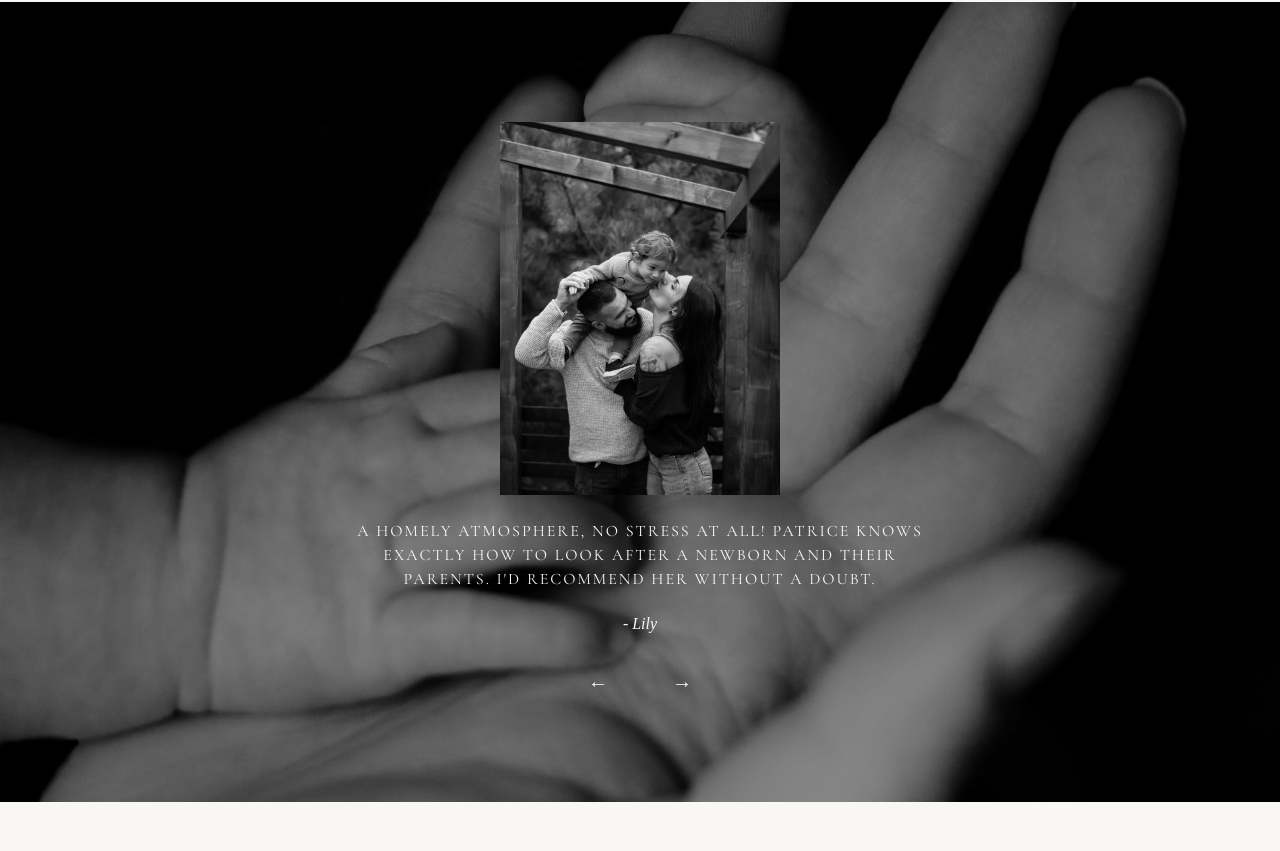
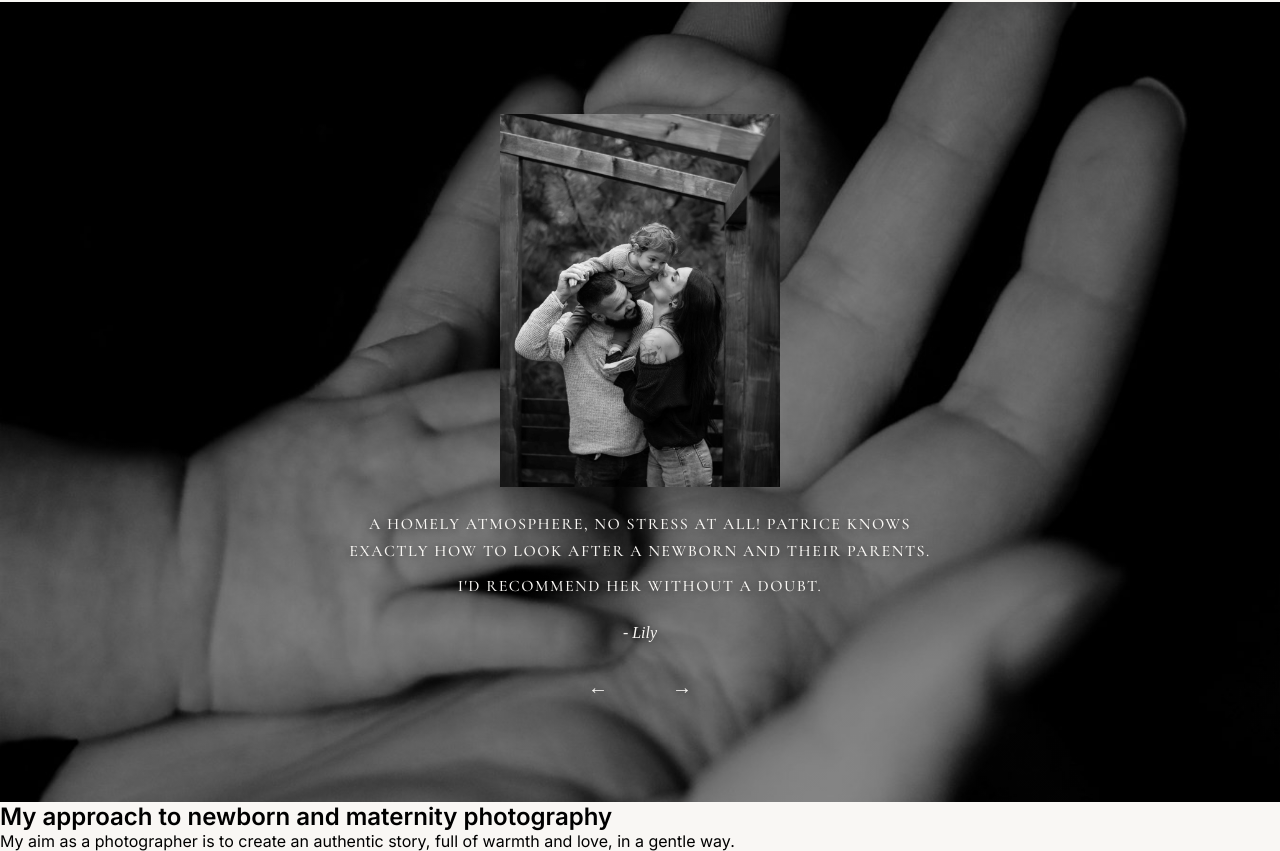
Before and after one commit to mslysz/Maternity-photo-project, a plain HTML site: page index.html in a window 1280 px wide. Shown: the part 3891-4742 px from the top of the page. Before the commit the page ends 4693 px from the top, so only its background shows below. Drawn offline with nearby package versions, Linux system fonts and the light colour scheme.

Commit message:
updating the photos and CSS styles for the testimonials section

```diff
--- a/index.html
+++ b/index.html
@@ -260,9 +260,11 @@
                   />
                 </div>
                 <blockquote class="testimonials__quote">
-                  Patrice exudes calm, joy and incredible warmth. We felt as
-                  though we'd known each other for years and had come to visit a
-                  good friend. What a wonderful atmosphere!
+                  <p>Patrice exudes calm, joy and incredible warmth.</p>
+                  <p>
+                    We felt as though we'd known each other for years and had
+                    come to visit a good friend. What a wonderful atmosphere!
+                  </p>
                 </blockquote>
                 <cite class="testimonials__author">- Miranda</cite>
               </div>
@@ -275,9 +277,11 @@
                   />
                 </div>
                 <blockquote class="testimonials__quote">
-                  A homely atmosphere, no stress at all! Patrice knows exactly
-                  how to look after a newborn and their parents. I'd recommend
-                  her without a doubt.
+                  <p>
+                    A homely atmosphere, no stress at all! Patrice knows exactly
+                    how to look after a newborn and their parents.
+                  </p>
+                  <p>I'd recommend her without a doubt.</p>
                 </blockquote>
                 <cite class="testimonials__author">- Lily</cite>
               </div>
@@ -285,13 +289,12 @@
                 <div class="testimonials__img-wrapper">
                   <img
                     class="testimonials__avatar"
-                    src="/images/kelly-sikkema-Z4GKcFAGck4-SMALL.jpg"
-                    alt="A couple holding their newborn baby"
+                    src="/images/ana-curcan-RXfld9IdYk8-SMALL.jpg"
+                    alt="A mother and her daughter are holding their newborn baby"
                   />
                 </div>
                 <blockquote class="testimonials__quote">
                   <p>Patrice exudes calm, joy and incredible warmth.</p>
-
                   <p>
                     We felt as though we'd known each other for years and had
                     come to visit a good friend.
@@ -318,6 +321,15 @@
           </div>
         </div>
       </section>
+      <section class="philosophy">
+        <h2 class="philosophy__heading">
+          My approach to newborn and maternity photography
+        </h2>
+        <p>
+          My aim as a photographer is to create an authentic story, full of
+          warmth and love, in a gentle way.
+        </p>
+      </section>
     </main>
     <script type="module" src="js/main.js"></script>
   </body>
--- a/scss/sections/_testimonials.scss
+++ b/scss/sections/_testimonials.scss
@@ -12,7 +12,7 @@
   display: flex;
   justify-content: center;
   align-items: center;
-  padding-block: $space-6;
+  padding-block: $space-4;
   width: 100%;
   max-width: 100vw;
   overflow: hidden;
@@ -62,11 +62,13 @@
     color: $color-light;
     font-size: $fs-base;
     font-family: $font-heading;
-    letter-spacing: 2px;
+    font-weight: 500;
+    letter-spacing: 1.5px;
     text-align: center;
     margin: 0 auto;
-    line-height: 1.5;
-    max-width: 280px;
+    line-height: 1.7;
+    max-width: 320px;
+    text-shadow: 0 2px 10px rgba(0, 0, 0, 0.6);
 
     @media (min-width: 768px) {
       max-width: 600px;
```
Also changed, not shown: css/main.css, images/ana-curcan-RXfld9IdYk8-MEDIUM.jpg (added), images/ana-curcan-RXfld9IdYk8-SMALL.jpg (added), images/kelly-sikkema-Z4GKcFAGck4-LARGE.jpg (deleted), images/kelly-sikkema-Z4GKcFAGck4-MEDIUM.jpg (deleted), images/kelly-sikkema-Z4GKcFAGck4-SMALL.jpg (deleted), 2 other files.
